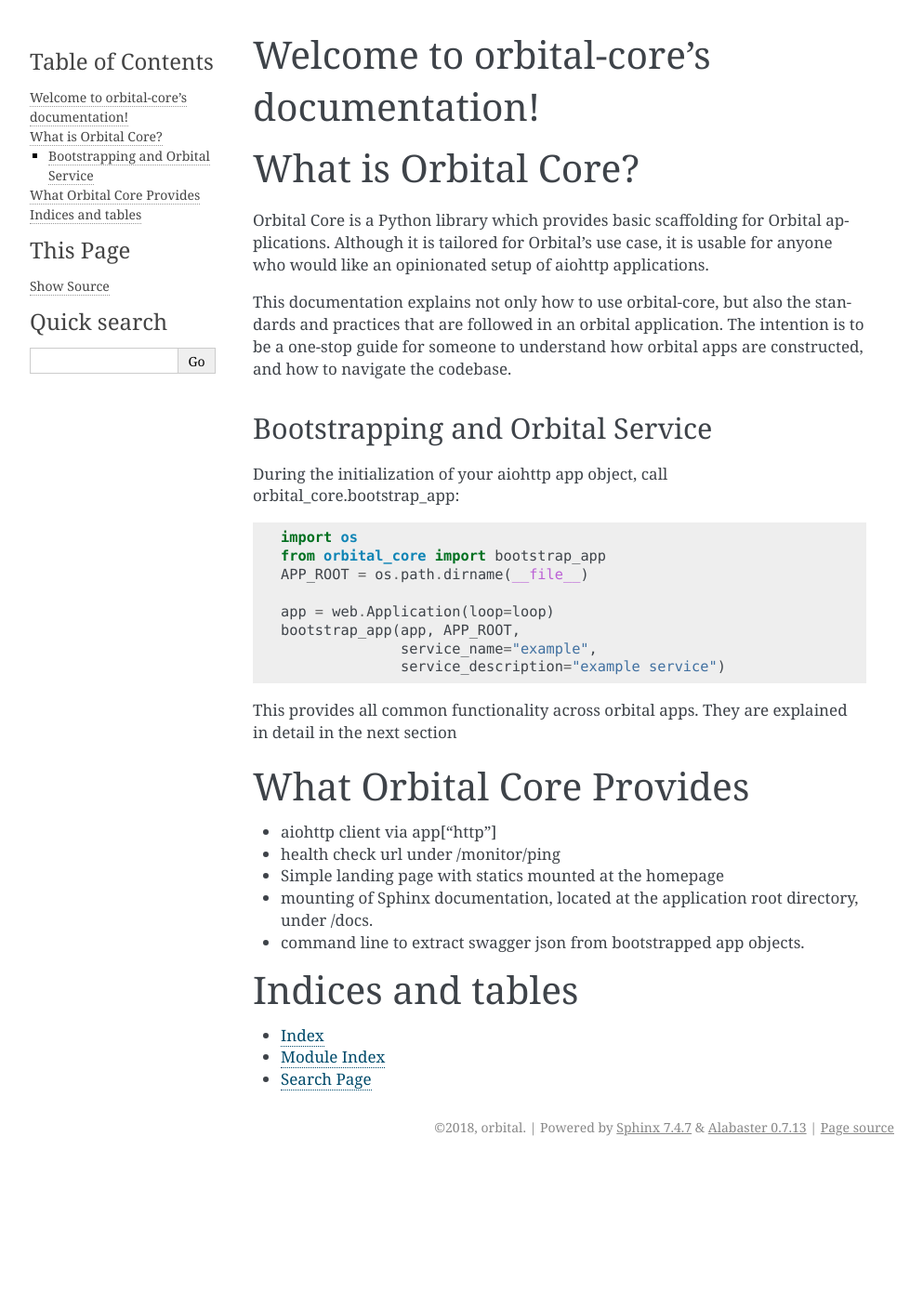
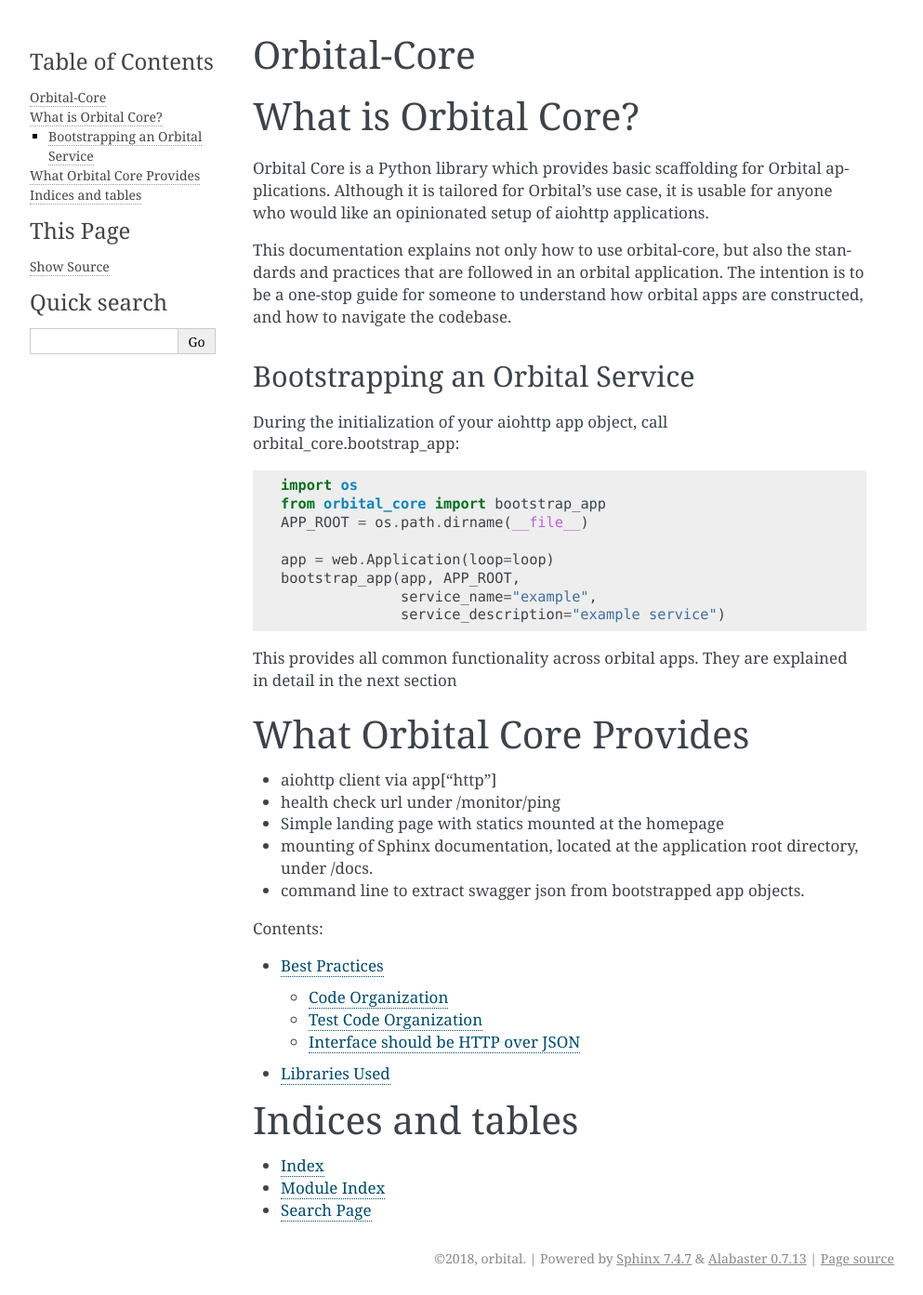
Before and after one commit to zillow/orbital-core, a Sphinx documentation site: the page built from docs/index.rst, in a window 1280 px wide. Shown: the whole page at 93% size, without its empty margins (148-1141 px from the left). Built offline with Sphinx 7.4.7, drawn with Linux system fonts in a browser that asks for light colours; before the commit the page ends 1252 px from its top, so only the background shows below that.

Commit message:
minor: updating documentation to include navigation

```diff
--- a/docs/index.rst
+++ b/docs/index.rst
@@ -3,12 +3,8 @@
    You can adapt this file completely to your liking, but it should at least
    contain the root `toctree` directive.
 
-Welcome to orbital-core's documentation!
-========================================
-
-.. toctree::
-   :maxdepth: 2
-   :caption: Contents:
+Orbital-Core
+============
 
 What is Orbital Core?
 =====================
@@ -23,7 +19,7 @@
 standards and practices that are followed in an orbital application. The
 intention is to be a one-stop guide for someone to understand how orbital apps are constructed, and how to navigate the codebase.
 
-Bootstrapping and Orbital Service
+Bootstrapping an Orbital Service
 *********************************
 
 During the initialization of your aiohttp app object, call orbital_core.bootstrap_app:
@@ -51,6 +47,12 @@
 * mounting of Sphinx documentation, located at the application root directory, under /docs.
 * command line to extract swagger json from bootstrapped app objects.
 
+.. toctree::
+   :maxdepth: 2
+   :caption: Contents:
+
+   best-practices
+   libraries
 
 
 
```
